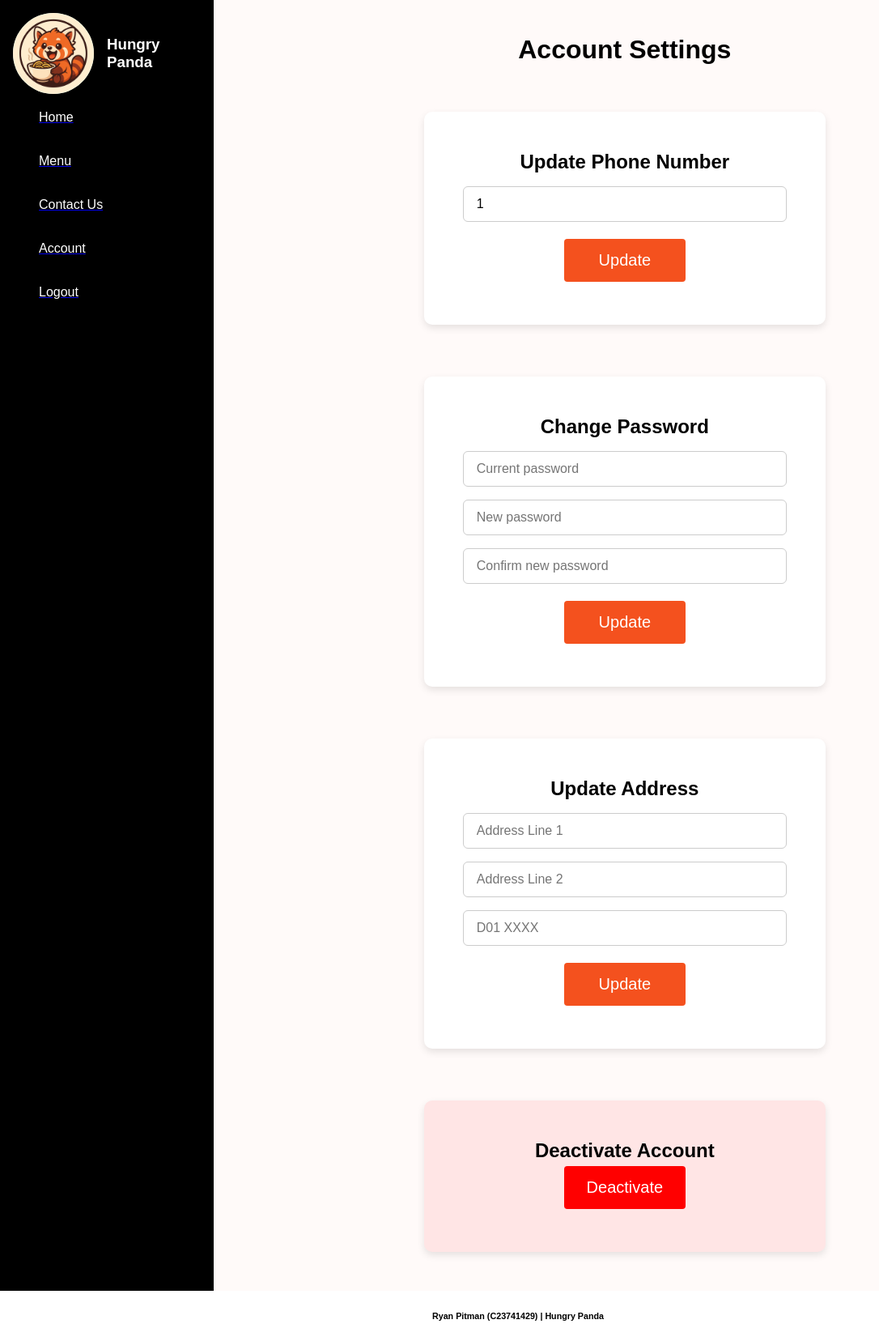
After one commit to boarrr/hungry_panda, a PHP site: page /account.php in a window 1280 px wide. The commit adds this page. Shown: the whole page at 81% size, without its empty margins (0-1086 px from the left). Run offline with PHP 8.4, Linux system fonts and the light colour scheme; the visitor is signed in with stand-in values (Sample User, id 1).

Commit message:
finalised code

```diff
--- /dev/null
+++ b/account.php
@@ -0,0 +1,125 @@
+<?php
+session_start();
+include 'php/db_connect.php';
+
+if (!isset($_SESSION['user_id'])) {
+    header("Location: login-register.html");
+    exit();
+}
+
+// Fetch user details
+$user_id = $_SESSION['user_id'];
+$stmt = $conn->prepare("SELECT phone_number, address FROM users WHERE user_id = ?");
+$stmt->bind_param("i", $user_id);
+$stmt->execute();
+$result = $stmt->get_result();
+$user = $result->fetch_assoc();
+
+$phone_number = $user['phone_number'];
+$full_address = $user['address'] ?? '';
+
+// Try splitting the address nicely
+$address1 = $address2 = $eircode = '';
+if (!empty($full_address)) {
+    $parts = explode(',', $full_address);
+    $address1 = trim($parts[0]);
+    $address2 = isset($parts[1]) ? trim($parts[1]) : '';
+    $eircode = isset($parts[2]) ? trim($parts[2]) : '';
+}
+?>
+
+<!DOCTYPE html>
+<html lang="en">
+<head>
+    <meta charset="UTF-8">
+    <title>Account Settings - Hungry Panda</title>
+    <link rel="stylesheet" href="css/main.css">
+    <script defer src="js/main.js"></script>
+</head>
+
+
+<body>
+
+<div class="screen-divide container-x">
+    <div class="navbar">
+        <div class="logo">
+            <a href="./">
+                <div class="img">
+                    <img class="logo-img" src="assets/hungry-panda-logo.png" alt="Logo">
+                </div>
+                <h3>Hungry Panda</h3>
+            </a>
+        </div>
+
+        <div class="navbar-items">
+            <a href="./"><button class="navbar-button">Home</button></a>
+            <a href="menu.php"><button class="navbar-button">Menu</button></a>
+            <a href="contact-us.php"><button class="navbar-button">Contact Us</button></a>
+
+            <?php if (isset($_SESSION['user_id'])): ?>
+                <a href="account.php"><button class="navbar-button">Account</button></a>
+                <a href="php/logout.php"><button class="navbar-button">Logout</button></a>
+            <?php else: ?>
+                <a href="login-register.html"><button class="navbar-button">Login</button></a>
+            <?php endif; ?>
+        </div>
+    </div>
+
+    <div class="bg-content payment-content">
+        <h2>Account Settings</h2>
+
+        <?php if (isset($_GET['success'])): ?>
+            <div class="custom-modal show" style="background-color: green; color: white; text-align: center; margin-bottom: 20px;">
+                <?php echo htmlspecialchars(ucwords(str_replace('_', ' ', $_GET['success']))); ?>!
+            </div>
+        <?php elseif (isset($_GET['error'])): ?>
+            <div class="custom-modal show" style="background-color: red; color: white; text-align: center; margin-bottom: 20px;">
+                <?php echo htmlspecialchars(ucwords(str_replace('_', ' ', $_GET['error']))); ?>.
+            </div>
+        <?php endif; ?>
+
+
+        <div class="login-box">
+            <h3>Update Phone Number</h3>
+            <form action="php/account_action.php" method="POST">
+                <input type="text" name="new_phone" placeholder="Enter new phone number" value="<?php echo htmlspecialchars($phone_number); ?>" required>
+                <button type="submit" name="action" value="update_phone" class="button">Update</button>
+            </form>
+        </div>
+
+        <div class="login-box">
+            <h3>Change Password</h3>
+            <form action="php/account_action.php" method="POST">
+                <input type="password" name="current_password" placeholder="Current password" required>
+                <input type="password" name="new_password" placeholder="New password" required>
+                <input type="password" name="confirm_password" placeholder="Confirm new password" required>
+                <button type="submit" name="action" value="update_password" class="button">Update</button>
+            </form>
+        </div>
+
+        <div class="login-box">
+            <h3>Update Address</h3>
+            <form action="php/account_action.php" method="POST">
+                <input type="text" name="address1" placeholder="Address Line 1" value="<?php echo htmlspecialchars($address1); ?>" required>
+                <input type="text" name="address2" placeholder="Address Line 2" value="<?php echo htmlspecialchars($address2); ?>">
+                <input type="text" name="eircode" placeholder="D01 XXXX" value="<?php echo htmlspecialchars($eircode); ?>" required>
+                <button type="submit" name="action" value="update_address" class="button">Update</button>
+            </form>
+        </div>
+
+        <div class="login-box" style="background-color: #ffe5e5;">
+            <h3>Deactivate Account</h3>
+            <form action="php/account_action.php" method="POST" onsubmit="return confirm('Are you sure you want to deactivate your account? This cannot be undone!');">
+                <button type="submit" name="action" value="delete_account" class="button" style="background-color: red;">Deactivate</button>
+            </form>
+        </div>
+
+    </div>
+</div>
+
+<footer>
+    <h6>Ryan Pitman (C23741429) | Hungry Panda</h6>
+</footer>
+
+</body>
+</html>
--- a/contact-us.php
+++ b/contact-us.php
@@ -28,6 +28,7 @@
             <a href="contact-us.php"><button class="navbar-button">Contact Us</button></a>
 
             <?php if (isset($_SESSION['user_id'])): ?>
+                <a href="account.php"><button class="navbar-button">Account</button></a>
                 <a href="php/logout.php"><button class="navbar-button">Logout</button></a>
             <?php else: ?>
                 <a href="login-register.html"><button class="navbar-button">Login</button></a>
--- a/css/main.css
+++ b/css/main.css
@@ -456,7 +456,7 @@ footer {
     position: fixed;
     bottom: 2rem;
     right: 2rem;
-    background-color: black;
+    background-color: rgb(255, 0, 0);
     color: white;
     padding: 1rem 2rem;
     border-radius: 8px;
--- a/js/main.js
+++ b/js/main.js
@@ -12,16 +12,56 @@ window.addEventListener('DOMContentLoaded', function () {
         });
     }
 
-    // === REGISTER form password match ===
+    // === Helper: Validate Phone Number ===
+    function isValidPhoneNumber(phone) {
+        const phoneRegex = /^[0-9]{8,15}$/;
+        return phoneRegex.test(phone);
+    }
+
+    // === REGISTER form validation ===
     const registerForm = document.getElementById('register-form');
     if (registerForm) {
         registerForm.addEventListener('submit', function (event) {
+            const phone = document.querySelector('#register-form input[name="phone_number"]').value.trim();
             const password = document.getElementById('password').value;
             const confirmPassword = document.getElementById('confirm-password').value;
 
+            if (!isValidPhoneNumber(phone)) {
+                event.preventDefault();
+                showModalMessage("Phone number must be 8-15 digits with no letters.");
+                return;
+            }
+
             if (password !== confirmPassword) {
                 event.preventDefault();
-                alert("Passwords do not match. Please try again.");
+                showModalMessage("Passwords do not match. Please try again.");
+            }
+        });
+    }
+
+    // === LOGIN form validation ===
+    const loginForm = document.getElementById('login-form');
+    if (loginForm) {
+        loginForm.addEventListener('submit', function (event) {
+            const loginPhone = document.querySelector('#login-form input[name="phone_number"]').value.trim();
+
+            if (!isValidPhoneNumber(loginPhone)) {
+                event.preventDefault();
+                showModalMessage("Invalid phone number format.");
+                return;
+            }
+        });
+    }
+
+    // === ACCOUNT form phone number update validation ===
+    const updatePhoneInput = document.querySelector('form[action="php/account_action.php"] input[name="new_phone"]');
+    if (updatePhoneInput) {
+        updatePhoneInput.form.addEventListener('submit', function (event) {
+            const phoneInput = updatePhoneInput.value.trim();
+            if (!isValidPhoneNumber(phoneInput)) {
+                event.preventDefault();
+                showModalMessage("Phone number must be 8-15 digits, numbers only.");
+                return;
             }
         });
     }
@@ -46,12 +86,23 @@ window.addEventListener('DOMContentLoaded', function () {
         });
     }
 
+    // === FADE OUT Success/Error Modals ===
+    const successModal = document.querySelector('.custom-modal.show');
+    if (successModal) {
+        setTimeout(() => {
+            successModal.style.opacity = '0';
+            successModal.style.transition = 'opacity 1s ease';
+            setTimeout(() => {
+                successModal.style.display = 'none';
+            }, 1000);
+        }, 3000);
+    }
+
     // === AJAX CART UPDATE ===
     document.body.addEventListener('click', function (event) {
         if (event.target.classList.contains('add-btn')) {
             updateCart(event.target.dataset.id, 'add');
         }
-
         if (event.target.classList.contains('remove-btn')) {
             updateCart(event.target.dataset.id, 'remove');
         }
@@ -68,7 +119,6 @@ window.addEventListener('DOMContentLoaded', function () {
         .then(response => response.json())
         .then(data => {
             if (data.success) {
-                // Refresh the page to show updated cart
                 window.location.reload();
             }
         })
@@ -77,3 +127,27 @@ window.addEventListener('DOMContentLoaded', function () {
         });
     }
 });
+
+// === Show Error Modal ===
+function showModalMessage(message, isSuccess = false) {
+    const modal = document.createElement('div');
+    modal.className = 'custom-modal show';
+    modal.style.backgroundColor = isSuccess ? 'green' : 'red';
+    modal.style.color = 'white';
+    modal.style.textAlign = 'center';
+    modal.style.marginBottom = '20px';
+    modal.style.padding = '1.5rem 2.5rem';
+    modal.style.fontSize = '1.5rem';
+    modal.style.zIndex = '9999';
+    modal.textContent = message;
+
+    document.body.appendChild(modal);
+
+    setTimeout(() => {
+        modal.classList.remove('show');
+        modal.style.opacity = '0';
+        setTimeout(() => {
+            document.body.removeChild(modal);
+        }, 300);
+    }, 3000);
+}
--- a/menu.php
+++ b/menu.php
@@ -41,11 +41,13 @@ if ($result && $result->num_rows > 0) {
             <a href="contact-us.php"><button class="navbar-button">Contact Us</button></a>
 
             <?php if (isset($_SESSION['user_id'])): ?>
+                <a href="account.php"><button class="navbar-button">Account</button></a>
                 <a href="php/logout.php"><button class="navbar-button">Logout</button></a>
             <?php else: ?>
                 <a href="login-register.html"><button class="navbar-button">Login</button></a>
             <?php endif; ?>
         </div>
+
     </div>
 
     <div class="bg-content menu-content">
--- a/sql/database_setup.sql
+++ b/sql/database_setup.sql
@@ -6,12 +6,9 @@
 -- Users table
 CREATE TABLE users (
     user_id INT AUTO_INCREMENT PRIMARY KEY,
-    username VARCHAR(50) NOT NULL UNIQUE,
     password VARCHAR(255) NOT NULL,
-    email VARCHAR(100) NOT NULL UNIQUE,
     phone_number VARCHAR(20),
     address TEXT,
-    is_admin BOOLEAN DEFAULT 0,
     created_at TIMESTAMP DEFAULT CURRENT_TIMESTAMP
 );
 
```
Also changed, not shown: login-register.html (+11 -10 lines), payment.php (+35 -10 lines), php/account_action.php (added, +103 -0 lines), php/login.php (+7 -14 lines), php/register.php (+26 -21 lines).
